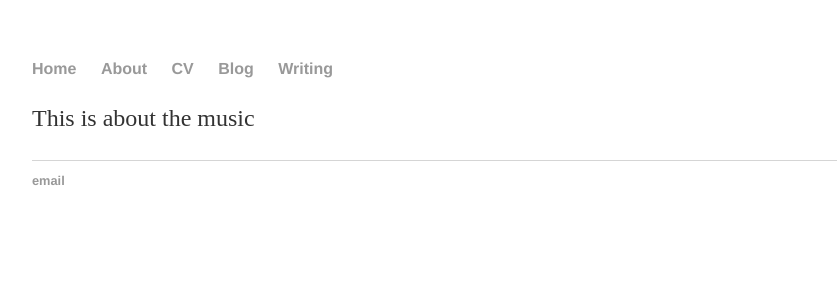
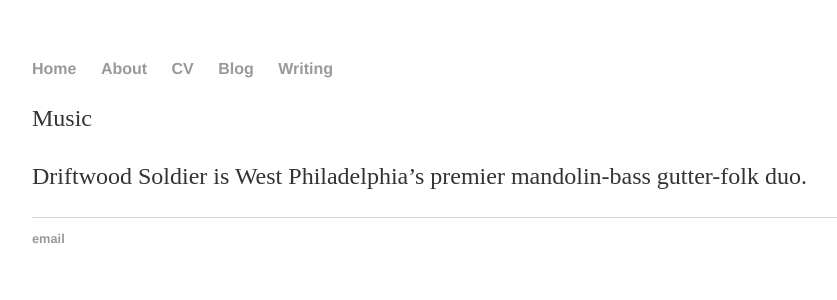
Before and after one commit to chmatie925/chmatie925.github.io, a Jekyll site: the page built from music.md, in a window 1280 px wide. Shown: the top 300 px of the page, without its empty margins (160-997 px from the left). Built offline with Jekyll 4.4.1, drawn with Linux system fonts in a browser that asks for light colours; our own code applies the rules of GitHub Pages for plain Markdown files.

Commit message:
Update music.md

```diff
--- a/music.md
+++ b/music.md
@@ -1 +1,3 @@
-This is about the music
+Music
+
+Driftwood Soldier is West Philadelphia's premier mandolin-bass gutter-folk duo.
```
